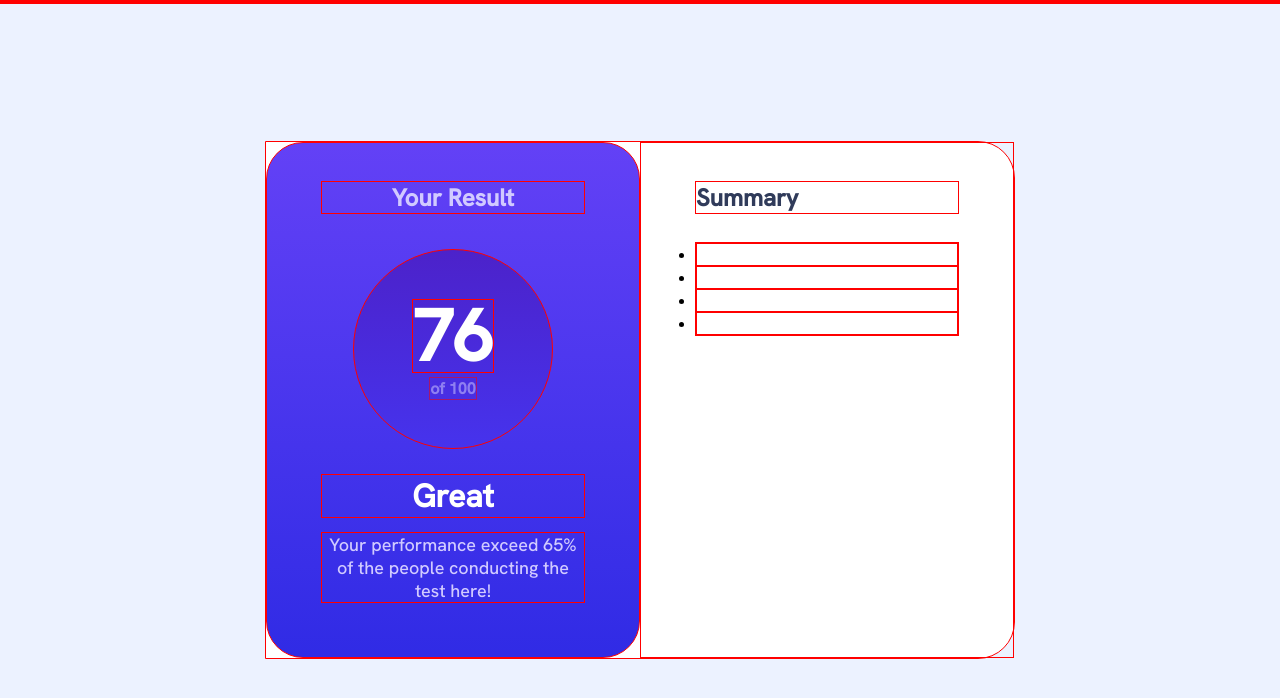
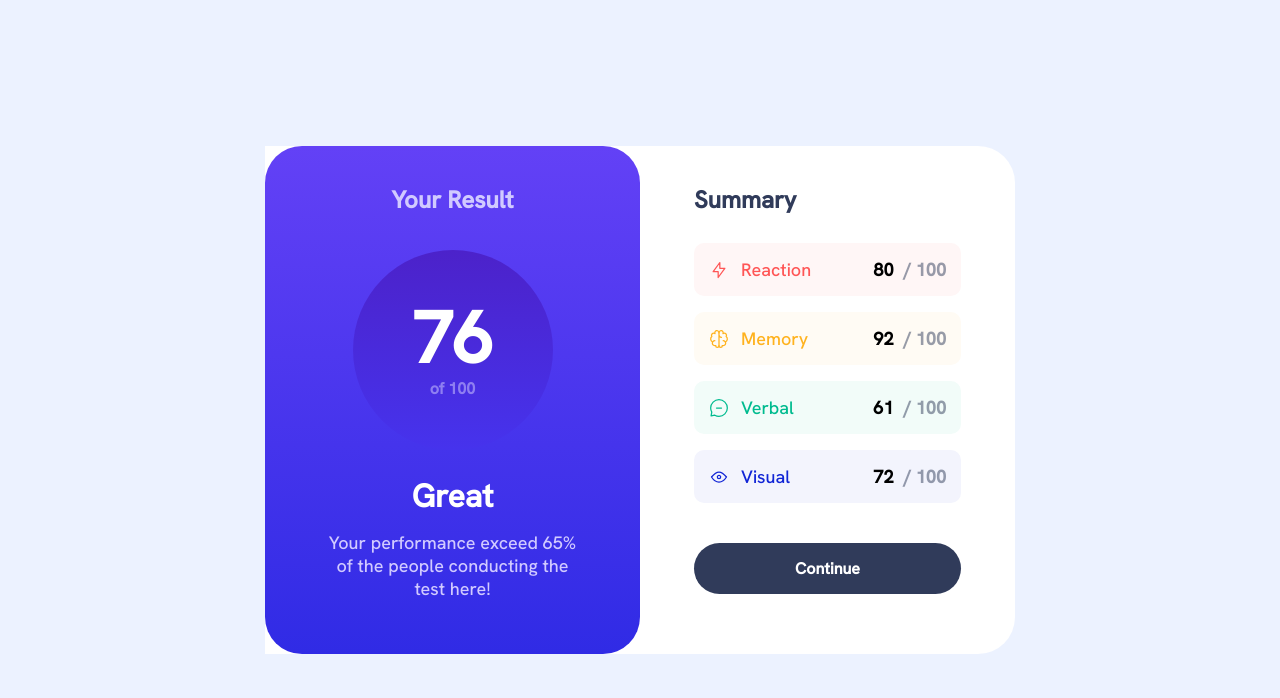
Before and after one commit to newNASA/results-summary-component-main, a plain HTML site: page index.html in a window 1280 px wide. Drawn offline with Linux system fonts and the light colour scheme.

Commit message:
ssome areas that need to be changed

```diff
--- a/index.html
+++ b/index.html
@@ -30,14 +30,12 @@
     </div>
     <div class="right">
       <h2>Summary</h2>
-      <ul class="summary__elements">
-        <li class="summary__elem item-reaction"></li>
-        <li class="summary__elem item-memory"></li>
-        <li class="summary__elem item-verbal"></li>
-        <li class="summary__elem item-visual"></li>
-      </ul>
+      <ul class="summary__elements"></ul>
+      <a href="#" class="con-button">Continue</a>
     </div>
   </div>
+
+  <script src="script.js"></script>
 
 </body>
 
--- /dev/null
+++ b/script.js
@@ -0,0 +1,63 @@
+const data = [
+    {
+        "category": "Reaction",
+        "score": 80,
+        "icon": "assets/images/icon-reaction.svg"
+    },
+    {
+        "category": "Memory",
+        "score": 92,
+        "icon": "assets/images/icon-memory.svg"
+    },
+    {
+        "category": "Verbal",
+        "score": 61,
+        "icon": "assets/images/icon-verbal.svg"
+    },
+    {
+        "category": "Visual",
+        "score": 72,
+        "icon": "assets/images/icon-visual.svg"
+    }
+];
+
+document.addEventListener("DOMContentLoaded", function () {
+    const summaryElements = document.querySelector(".summary__elements");
+
+    data.forEach(function (item) {
+        // Create a new list item for each data item
+        const listItem = document.createElement("li");
+        listItem.className = `list__items--${item.category.toLowerCase()}`;
+
+        // Create and configure the image element
+        const icon = document.createElement("img");
+        icon.className = "stats-list__item-icon";
+        icon.src = item.icon;
+        icon.alt = "";
+        icon.width = 20;
+        icon.height = 20;
+
+        // Create and configure the spans for title, result, percent label, and max
+        const title = document.createElement("span");
+        title.className = "item-title";
+        title.textContent = item.category;
+
+        const result = document.createElement("span");
+        result.className = "item-result";
+        result.textContent = item.score;
+
+
+        const max = document.createElement("span");
+        max.className = "item-max";
+        max.textContent = " / 100";
+
+        // Append all elements to the list item
+        listItem.appendChild(icon);
+        listItem.appendChild(title);
+        listItem.appendChild(result);
+        listItem.appendChild(max);
+
+        // Append the list item to the summary elements
+        summaryElements.appendChild(listItem);
+    });
+});
--- a/style.css
+++ b/style.css
@@ -1,19 +1,33 @@
-*{
+* {
     padding: 0;
     margin: 0;
     box-sizing: border-box;
     font-family: "Hanken Grotesk";
-    border: 1px solid red;
+    /* border: 1px solid red; */
 }
 
-:root{
-    --left-gradient-bg: linear-gradient(#6341F6FF,#302BE5FF);
-    --left-heading-color: #D1CAFFFF;
-    --left-degree-gradient-bg: linear-gradient(#4C22CAFF,#4633EDFF);
-    --right-heading-color: hsl(224, 30%, 27%);
+li {
+    list-style: none;
 }
 
-body{
+:root {
+    --left-gradient-bg: linear-gradient(#6341F6FF, #302BE5FF);
+    --left-heading-color: #D1CAFFFF;
+    --left-degree-gradient-bg: linear-gradient(#4C22CAFF, #4633EDFF);
+
+    --right-heading-color: hsl(224, 30%, 27%);
+    --right-reaction--bg: #FFF6F6FF;
+    --right-reaction--text: #f55;
+    --right-memory-bg: #FFFBF4FF;
+    --right-memory-text: #ffb21e;
+    --right-verbal-bg: #F2FCF9FF;
+    --right-verbal-text: #00bb8f;
+    --right-visual-bg: #F3F4FDFF;
+    --right-visual-text: #1125d6;
+    --right-max: rgba(48, 59, 89, 0.5);
+}
+
+body {
     background-color: #ECF2FFFF;
 }
 
@@ -22,6 +36,7 @@ body{
     width: 750px;
     display: flex;
     position: absolute;
+    ;
     top: 50%;
     left: 50%;
     transform: translate(-50%, -50%);
@@ -29,25 +44,26 @@ body{
     border-bottom-right-radius: 37px;
 }
 
-.container .left, .right{
+.container .left,
+.right {
     padding: 38px 54px 54px;
     width: 50%;
 }
 
 
-.left{
-    background-image:var(--left-gradient-bg);
+.left {
+    background-image: var(--left-gradient-bg);
     border-radius: 37px;
     text-align: center;
 }
 
-.left h1{
+.left h1 {
     font-size: 24px;
     color: var(--left-heading-color);
     margin-bottom: 35px;
 }
 
-.degree-circle{
+.degree-circle {
     width: 200px;
     height: 200px;
     padding: 30px;
@@ -62,7 +78,7 @@ body{
     margin-bottom: 25px;
 }
 
-.degree-circle h1{
+.degree-circle h1 {
     margin-bottom: 4px;
     font-size: 72px;
     font-weight: 800;
@@ -70,27 +86,108 @@ body{
     color: #fff;
 }
 
-.degree-circle span{
+.degree-circle span {
     font-weight: 700;
     opacity: 0.5168;
     color: var(--left-heading-color);
 }
 
-.container__result{
+.container__result {
     margin-bottom: 14px;
     font-size: 32px;
     font-weight: 700;
     color: #fff;
 }
 
-.container__title{
+.container__title {
     color: var(--left-heading-color);
     font-size: 18px;
 }
 
-.right h2{
+.right h2 {
     margin-top: 0;
     margin-bottom: 28px;
     font-size: 24px;
     color: var(--right-heading-color);
 }
+
+li {
+    margin-bottom: 16px;
+    padding: 15px;
+    display: flex;
+    align-items: center;
+}
+
+.summary__elements {
+    margin-bottom: 40px;
+}
+
+.summary__elements span {
+    font-size: 18px;
+}
+
+.list__items--reaction {
+    background-color: var(--right-reaction--bg);
+    border-radius: 10px;
+}
+
+.list__items--reaction .item-title {
+    color: var(--right-reaction--text);
+}
+
+.list__items--memory {
+    background-color: var(--right-memory-bg);
+    border-radius: 10px;
+}
+
+.list__items--memory .item-title {
+    color: var(--right-memory-text);
+}
+
+.list__items--verbal {
+    background-color: var(--right-verbal-bg);
+    border-radius: 10px;
+}
+
+.list__items--verbal .item-title {
+    color: var(--right-verbal-text);
+}
+
+.list__items--visual {
+    background-color: var(--right-visual-bg);
+    border-radius: 10px;
+}
+
+.list__items--visual .item-title {
+    color: var(--right-visual-text);
+}
+
+.item-title {
+    margin-left: 12px;
+}
+
+.item-result {
+    margin-left: auto;
+    font-weight: 600;
+}
+
+.item-max {
+    margin-left: 10px;
+    font-weight: 600;
+    color: var(--right-max);
+}
+
+.con-button {
+    width: 100%;
+    display: flex;
+    justify-content: center;
+    background-color: var(--right-heading-color);
+    padding: 15px;
+    text-decoration: none;
+    color: white;
+    font-style: 20px;
+    font-weight: 600;
+    border: transparent;
+    border-radius: 50pc;
+    transition: 1s;
+}
```
